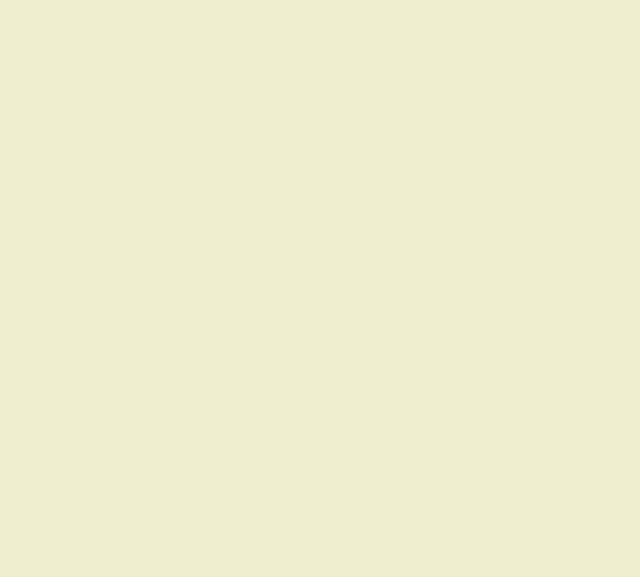
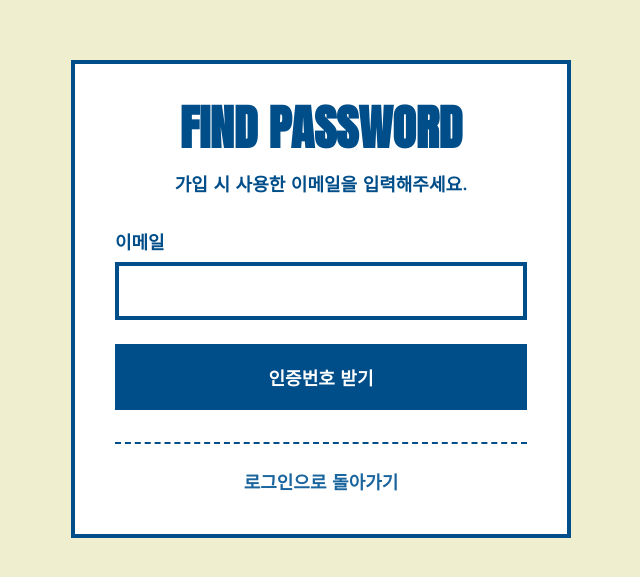
Before and after one commit to fastcampus-toy4/react-front, a React (Create React App) app: page /find-pw in a window 1280 px wide. Before the commit this address had no page. Shown: the part 101-678 px from the top of the page, without its empty margins (319-959 px from the left). Built offline with nearby package versions, Linux system fonts and the light colour scheme.

Commit message:
feat: 비밀번호찾기 페이지 구현

```diff
--- a/src/App.js
+++ b/src/App.js
@@ -7,7 +7,7 @@ import RepositoryPage from './pages/Repository/RepositoryPage';
 import HistoryTimeline from './pages/History/HistoryTimeline';
 import LoginPage from './pages/Login/LoginPage';
 import FindIdPage from './pages/FindId/FindIdPage';
-// import FindPwdPage from './pages/FindPw/FindPwPage';
+import FindPwPage from './pages/FindPw/FindPwPage';
 import SignupPage from './pages/Signup/SignupPage';
 
 
@@ -24,7 +24,7 @@ function App() {
 
       <Route path="/login" element={<LoginPage />} />
       <Route path="/find-id" element={<FindIdPage />} />
-      {/* <Route path="/find-pw" element={<FindPwPage />} /> */}
+      <Route path="/find-pw" element={<FindPwPage />} />
       <Route path="/signup" element={<SignupPage />} />
     </Routes>
   );
--- /dev/null
+++ b/src/pages/FindPw/FindPwPage.css
@@ -0,0 +1,53 @@
+/* src/pages/FindPw/FindPwPage.css */
+
+.find-pw-page-container {
+  display: flex;
+  justify-content: center;
+  align-items: center;
+  min-height: 100vh;
+  padding: 40px 20px;
+  box-sizing: border-box;
+}
+
+.find-pw-container {
+    max-width: 500px;
+    width: 100%;
+}
+
+.find-pw-container p {
+    font-weight: 700;
+    color: var(--text-primary);
+    margin-bottom: 2rem;
+}
+
+.error-message {
+    background-color: var(--accent1-color); /* 베이지 */
+    color: var(--text-primary);
+    border: 4px solid var(--border-color);
+    padding: 1rem;
+    margin-bottom: 1.5rem;
+    font-weight: 700;
+}
+
+.find-pw-container .btn {
+    width: 100%;
+}
+
+.extra-links {
+    margin-top: 2rem;
+    padding-top: 1.5rem;
+    border-top: 4px dashed var(--border-color);
+    font-weight: 700;
+}
+
+.extra-links a {
+    font-size: 1.125rem;
+    color: var(--dark-accent2-color);
+    text-decoration: none;
+    transition: color 0.2s;
+}
+
+.extra-links a:hover {
+    color: var(--primary-color);
+    text-decoration: underline;
+}
--- /dev/null
+++ b/src/pages/FindPw/FindPwPage.js
@@ -0,0 +1,86 @@
+import React, { useState } from 'react';
+import { Link, useNavigate } from 'react-router-dom';
+import './FindPwPage.css';
+
+// --- 가짜 DB ---
+const dummyUserDB = [{ email: 'test@example.com' }];
+
+function FindPwPage() {
+  const [step, setStep] = useState(1);
+  const [email, setEmail] = useState('');
+  const [authCode, setAuthCode] = useState('');
+  const [password, setPassword] = useState('');
+  const [confirmPassword, setConfirmPassword] = useState('');
+  const [error, setError] = useState(null);
+  const [loading, setLoading] = useState(false);
+  const navigate = useNavigate();
+
+  // (handle... 함수들은 이전과 동일하여 생략)
+  const handleStep1Submit = async (e) => { e.preventDefault(); setLoading(true); setError(null); await new Promise(r => setTimeout(r, 1000)); if (dummyUserDB.some(user => user.email === email)) { alert('인증번호가 발송되었습니다.'); setStep(2); } else { setError('가입되지 않은 이메일입니다.'); } setLoading(false); };
+  const handleStep2Submit = async (e) => { e.preventDefault(); setLoading(true); setError(null); await new Promise(r => setTimeout(r, 1000)); if (authCode === '123456') { setStep(3); } else { setError('인증번호가 올바르지 않습니다.'); } setLoading(false); };
+  const handleStep3Submit = async (e) => { e.preventDefault(); setLoading(true); setError(null); if (password !== confirmPassword) { setError('비밀번호가 일치하지 않습니다.'); setLoading(false); return; } await new Promise(r => setTimeout(r, 1000)); alert('비밀번호가 성공적으로 변경되었습니다.'); navigate('/login'); setLoading(false); };
+
+
+  return (
+    <div className="find-pw-page-container">
+      <div className="card find-pw-container">
+        <h2>FIND PASSWORD</h2>
+
+        {/* 1단계: 이메일 입력 */}
+        {step === 1 && (
+          <form onSubmit={handleStep1Submit}>
+            <p>가입 시 사용한 이메일을 입력해주세요.</p>
+            <div className="input-group">
+              <label htmlFor="email">이메일</label>
+              <input type="email" id="email" value={email} onChange={(e) => setEmail(e.target.value)} required />
+            </div>
+            {error && <div className="error-message">{error}</div>}
+            <button type="submit" className="btn btn-primary" disabled={loading}>
+              {loading ? '전송 중...' : '인증번호 받기'}
+            </button>
+          </form>
+        )}
+
+        {/* 2단계: 인증번호 입력 */}
+        {step === 2 && (
+          <form onSubmit={handleStep2Submit}>
+            <p>이메일로 전송된 인증번호 6자리를 입력해주세요.</p>
+            <div className="input-group">
+              <label htmlFor="authCode">인증번호</label>
+              <input type="text" id="authCode" value={authCode} onChange={(e) => setAuthCode(e.target.value)} required />
+            </div>
+            {error && <div className="error-message">{error}</div>}
+            <button type="submit" className="btn btn-primary" disabled={loading}>
+              {loading ? '확인 중...' : '인증번호 확인'}
+            </button>
+          </form>
+        )}
+
+        {/* 3단계: 새 비밀번호 설정 */}
+        {step === 3 && (
+          <form onSubmit={handleStep3Submit}>
+            <p>새로 사용할 비밀번호를 입력해주세요.</p>
+            <div className="input-group">
+              <label htmlFor="password">새 비밀번호</label>
+              <input type="password" id="password" value={password} onChange={(e) => setPassword(e.target.value)} required />
+            </div>
+            <div className="input-group">
+              <label htmlFor="confirmPassword">새 비밀번호 확인</label>
+              <input type="password" id="confirmPassword" value={confirmPassword} onChange={(e) => setConfirmPassword(e.target.value)} required />
+            </div>
+            {error && <div className="error-message">{error}</div>}
+            <button type="submit" className="btn btn-primary" disabled={loading}>
+              {loading ? '변경 중...' : '비밀번호 변경'}
+            </button>
+          </form>
+        )}
+
+        <div className="extra-links">
+          <Link to="/login">로그인으로 돌아가기</Link>
+        </div>
+      </div>
+    </div>
+  );
+}
+
+export default FindPwPage;
--- a/src/pages/Login/LoginPage.js
+++ b/src/pages/Login/LoginPage.js
@@ -66,7 +66,7 @@ function LoginPage() {
           <div className="find-links">
             <Link to="/find-id">아이디 찾기</Link>
             <span>|</span>
-            <Link to="/find-password">비밀번호 찾기</Link>
+            <Link to="/find-pw">비밀번호 찾기</Link>
           </div>
           <p className="signup-link">
             계정이 없으신가요? <Link to="/signup">회원가입</Link>
```
